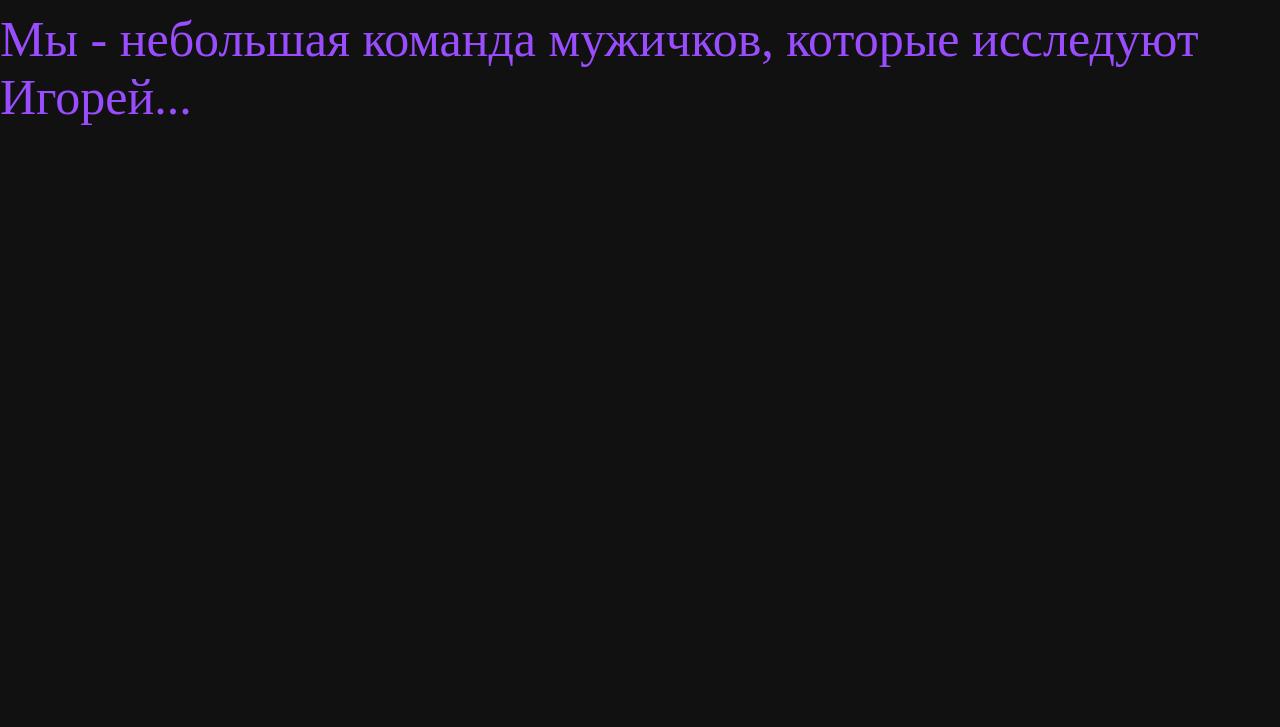
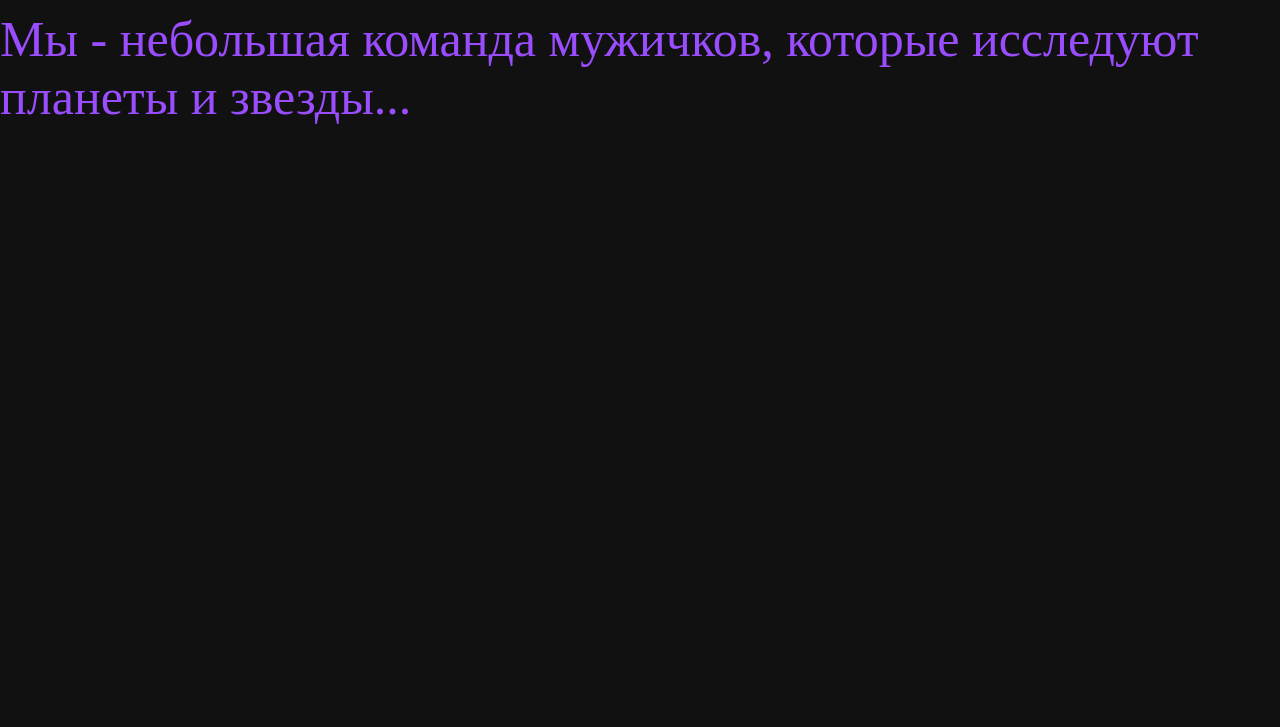
Before and after one commit to Starik1917/Exoplanets-2, a plain HTML site: page About.html in a window 1280 px wide. Shown: the part 73-800 px from the top of the page. Drawn offline with Linux system fonts and the light colour scheme.

Commit message:
Update About.html

```diff
--- a/About.html
+++ b/About.html
@@ -8,7 +8,7 @@
             <div class="Contacts">
             <ul>
                 <h1><li><a href="index.html"> На Главную</a></li></h1>
-                <p>Мы - небольшая команда мужичков, которые исследуют Игорей...</p>
+                <p>Мы - небольшая команда мужичков, которые исследуют планеты и звезды...</p>
 
             </div>
             </list>
```
